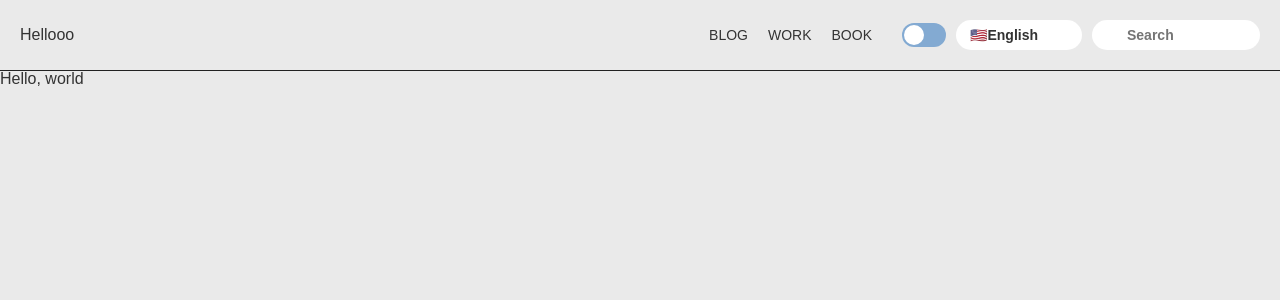
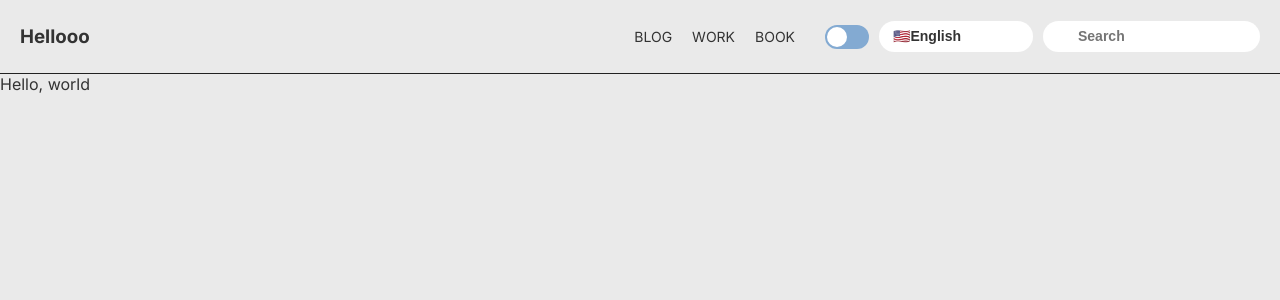
Before and after one commit to Johnyworld/devlog-legacy, a React (Create React App) app: page / in a window 1280 px wide. Shown: the top 300 px of the page. Built offline with nearby package versions, Linux system fonts and the light colour scheme.

Commit message:
Remove styled-reset

```diff
--- a/package.json
+++ b/package.json
@@ -22,7 +22,6 @@
     "react-router-dom": "^5.1.2",
     "react-scripts": "3.4.0",
     "styled-components": "^5.0.1",
-    "styled-reset": "^4.1.0",
     "typescript": "~3.7.2"
   },
   "scripts": {
--- a/src/Theme/GlobalStyles.ts
+++ b/src/Theme/GlobalStyles.ts
@@ -1,20 +1,20 @@
-import reset from 'styled-reset';
 import { createGlobalStyle } from 'styled-components';
 
 const GlobalStyles = createGlobalStyle`
-    ${reset}
+    html, body, div, span, applet, object, iframe, h1, h2, h3, h4, h5, h6, p, blockquote, pre, a, abbr, acronym, address, big, cite, code, del, dfn, em, img, ins, kbd, q, s, samp, small, strike, strong, sub, sup, tt, var, b, u, i, center, dl, dt, dd, ol, ul, li, fieldset, form, label, legend, table, caption, tbody, tfoot, thead, tr, th, td, article, aside, canvas, details, embed, figure, figcaption, footer, header, hgroup, main, menu, nav, output, ruby, section, summary, time, mark, audio, video {
+        margin: 0;
+        padding: 0;
+        border: 0;
+        box-sizing: border-box;
+        font-family: 'Inter', sans-serif;
+    }
 
     html {
         font-size: 10px;
-        font-family: sans-serif;
     }
 
     body {
         font-size: 1.6rem;
-    }
-
-    * {
-        box-sizing: border-box;
     }
 
     li {
```
Also changed, not shown: 2 other files (tests, documents, lock files or other folders).
